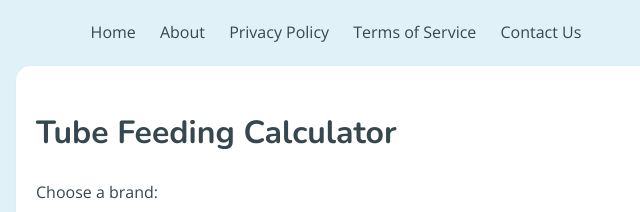
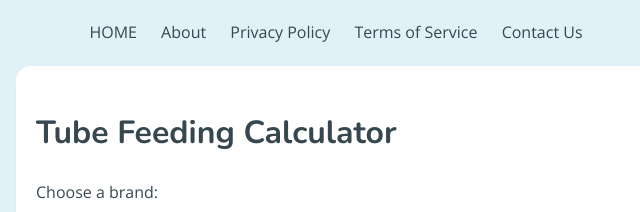
Before and after one commit to MichalGoldstein/TubieCalculator, a plain HTML site: page index.html in a window 1280 px wide. Shown: the top 212 px of the page, 304-944 px from the left. Drawn offline with nearby package versions, Linux system fonts and the light colour scheme.

Commit message:
Update index.html

```diff
--- a/index.html
+++ b/index.html
@@ -78,7 +78,7 @@
 </head>
 <body>
     <nav style="text-align: center; margin-bottom: 20px;">
-        <a href="index.html" style="margin: 0 10px; color: #37474f; text-decoration: none;">Home</a>
+        <a href="index.html" style="margin: 0 10px; color: #37474f; text-decoration: none;">HOME</a>
         <a href="about.html" style="margin: 0 10px; color: #37474f; text-decoration: none;">About</a>
         <a href="privacy.html" style="margin: 0 10px; color: #37474f; text-decoration: none;">Privacy Policy</a>
         <a href="terms.html" style="margin: 0 10px; color: #37474f; text-decoration: none;">Terms of Service</a>
```
